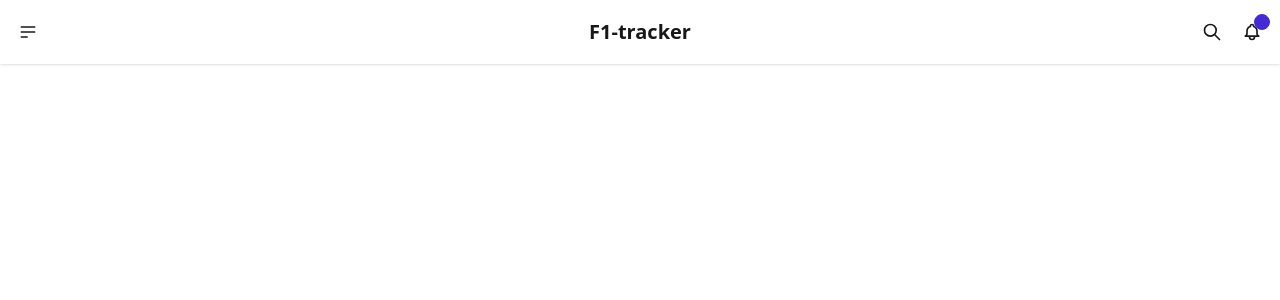
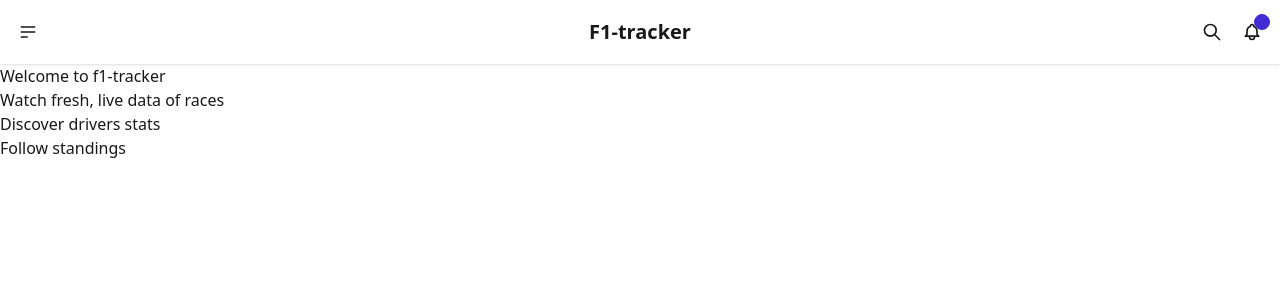
Before and after one commit to AlessioFerrari8/f1_tracker, an Angular app in the folder f1-tracker/: page /home in a window 1280 px wide. Shown: the top 300 px of the page. Built offline with nearby package versions, Linux system fonts and the light colour scheme.

Commit message:
Feat: add intial content

```diff
--- a/f1-tracker/src/app/app.html
+++ b/f1-tracker/src/app/app.html
@@ -1 +1,4 @@
 <app-nav-bar></app-nav-bar>
+<div>
+    <router-outlet></router-outlet>
+</div>
--- a/f1-tracker/src/app/formula1-service.ts
+++ b/f1-tracker/src/app/formula1-service.ts
@@ -1,8 +1,11 @@
 import { Injectable } from '@angular/core';
+import { Observable } from 'rxjs';
 
 @Injectable({
   providedIn: 'root',
 })
 export class Formula1Service {
-
+  public getCalendar(): Observable<null> {
+    return null;
+  }
 }
--- a/f1-tracker/src/app/pages/home/home.html
+++ b/f1-tracker/src/app/pages/home/home.html
@@ -1 +1,12 @@
-<p>home works!</p>
+<div>
+    <h1>Welcome to f1-tracker</h1>
+</div>
+<div>
+    <p>Watch fresh, live data of races</p>
+</div>
+<div>
+    <p>Discover drivers stats</p>
+</div>
+<div>
+    <p>Follow standings</p>
+</div>
```
Also changed, not shown: 1 other file (tests, documents, lock files or other folders).
